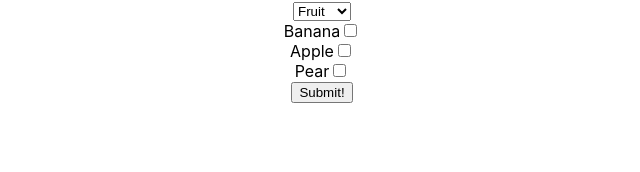
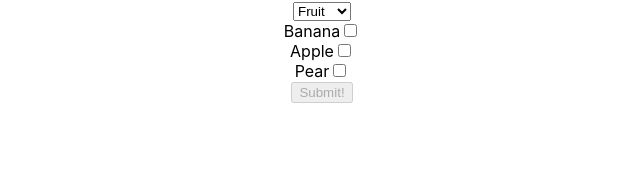
Before and after one commit to rocket1/checkbox-form-demo, a React (Create React App) app: page / in a window 1280 px wide. Shown: the top 172 px of the page, without its empty margins (318-958 px from the left). Built offline with nearby package versions, Linux system fonts and the light colour scheme.

Commit message:
Enable submit button when boxes are checked.

```diff
--- a/src/my-form.js
+++ b/src/my-form.js
@@ -71,7 +71,7 @@ const MyForm = () => {
             const checkboxLabel = selectedCategoryItems[checkboxItemId].label;
             return <CheckBox key={checkboxItemId} id={checkboxItemId} label={checkboxLabel}/>
         })}
-        <button type="button" onClick={submit}>Submit!</button>
+        <button type="button" onClick={submit} disabled={!selectedItems.length}>Submit!</button>
     </div>
 }
 
```
